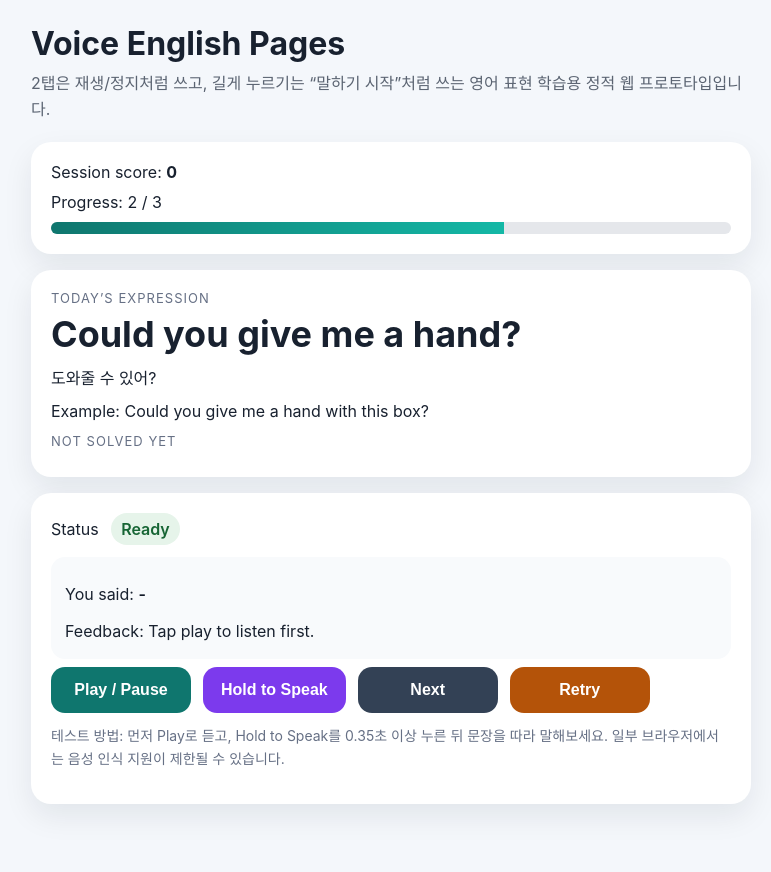
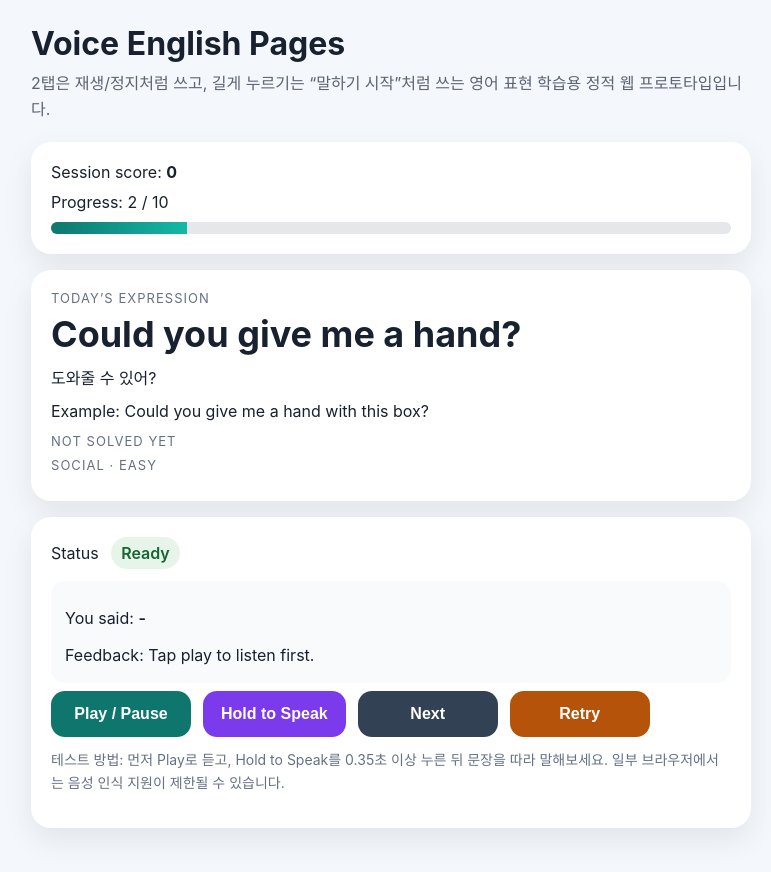
Before and after one commit to Shiene1010/voice-english-pages, a plain HTML site: page index.html in a window 1280 px wide. Both pictures are taken after a click on the button "Next". Shown: the whole page, without its empty margins (249-1020 px from the left). Drawn offline with Linux system fonts and the light colour scheme.

Commit message:
표현 데이타 10, 난이도/카테고리 키 추가

```diff
--- a/index.html
+++ b/index.html
@@ -208,6 +208,8 @@
       <p class="meaning" id="meaning">가고 있는 중이야.</p>
       <p class="example" id="example">Example: I’m on my way, so please start without me.</p>
       <p id="cardStatus" class="label">Not solved yet</p>
+      <p id="metaInfo" class="label">daily-life · easy</p>
+
 
     </section>
 
@@ -256,21 +258,84 @@
         expression: "I'm on my way.",
         meaning: "가고 있는 중이야.",
         example: "I'm on my way, so please start without me.",
-        keywords: ["on my way"]
+        keywords: ["on my way"],
+        difficulty: "easy",
+        category: "daily-life"
       },
       {
         expression: "Could you give me a hand?",
         meaning: "도와줄 수 있어?",
         example: "Could you give me a hand with this box?",
-        keywords: ["give me a hand"]
+        keywords: ["give me a hand"],
+        difficulty: "easy",
+        category: "social"
       },
       {
         expression: "I'm still thinking about it.",
         meaning: "아직 생각 중이야.",
         example: "I'm still thinking about it, so I can't decide yet.",
-        keywords: ["thinking about it", "still thinking"]
+        keywords: ["thinking about it", "still thinking"],
+        difficulty: "easy",
+        category: "thinking"
+      },
+      {
+        expression: "Do you have a minute?",
+        meaning: "잠깐 시간 있어?",
+        example: "Do you have a minute to talk?",
+        keywords: ["have a minute"],
+        difficulty: "easy",
+        category: "work"
+      },
+      {
+        expression: "Can I get this to go?",
+        meaning: "이거 포장해 주실 수 있나요?",
+        example: "Can I get this to go, please?",
+        keywords: ["to go"],
+        difficulty: "easy",
+        category: "travel"
+      },
+      {
+        expression: "That works for me.",
+        meaning: "저는 괜찮아요.",
+        example: "Friday afternoon? That works for me.",
+        keywords: ["works for me"],
+        difficulty: "easy",
+        category: "work"
+      },
+      {
+        expression: "I'm a bit under the weather.",
+        meaning: "몸이 좀 안 좋아요.",
+        example: "I'm a bit under the weather today.",
+        keywords: ["under the weather"],
+        difficulty: "medium",
+        category: "daily-life"
+      },
+      {
+        expression: "Could you speak a little slower?",
+        meaning: "조금 더 천천히 말씀해 주실 수 있나요?",
+        example: "Could you speak a little slower, please?",
+        keywords: ["speak a little slower"],
+        difficulty: "medium",
+        category: "travel"
+      },
+      {
+        expression: "Let's circle back later.",
+        meaning: "나중에 다시 이야기하죠.",
+        example: "Let's circle back later after the meeting.",
+        keywords: ["circle back"],
+        difficulty: "medium",
+        category: "work"
+      },
+      {
+        expression: "I didn't catch that.",
+        meaning: "잘 못 들었어요.",
+        example: "Sorry, I didn't catch that.",
+        keywords: ["didn't catch that"],
+        difficulty: "easy",
+        category: "social"
       }
     ];
+
 
     let currentIndex = 0;
     let appState = "idle";
@@ -313,6 +378,9 @@
     const summarySolvedEl = document.getElementById("summarySolved");
     const reviewMissedBtn = document.getElementById("reviewMissedBtn");
     const restartBtn = document.getElementById("restartBtn");
+
+    const metaInfoEl = document.getElementById("metaInfo");
+
 
 
 
@@ -641,6 +709,8 @@
       exampleEl.textContent = `Example: ${item.example}`;
       heardEl.textContent = "-";
       feedbackEl.textContent = "Tap play to listen first.";
+      metaInfoEl.textContent = `${item.category} · ${item.difficulty}`;
+
       setState("idle");
       updateMediaSession();
       updateProgressUI();
```
